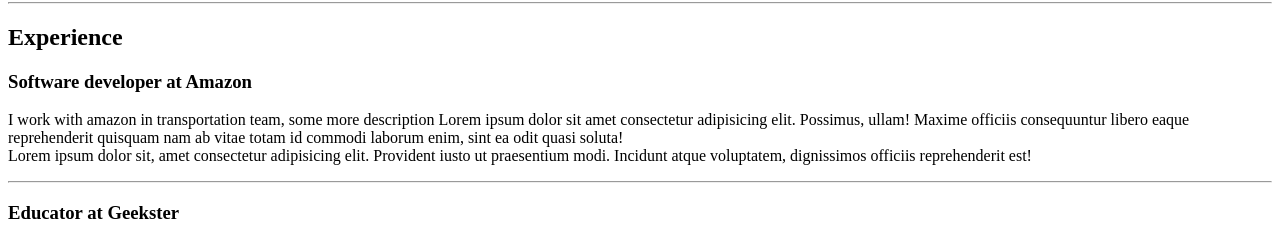
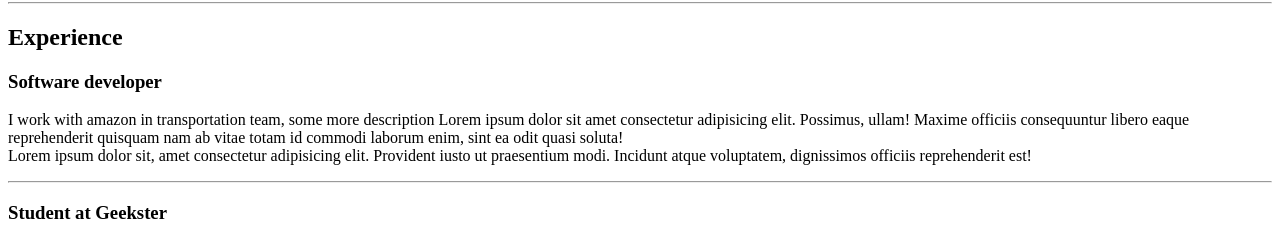
Before and after one commit to Hasmerafsanjani/Resume_Geekster, a plain HTML site: page index.html in a window 1280 px wide. Shown: the part 300-540 px from the top of the page. Drawn offline with Linux system fonts and the light colour scheme.

Commit message:
Update index.html

```diff
--- a/index.html
+++ b/index.html
@@ -17,14 +17,14 @@
     <a href="https://github.com/Hasmerafsanjani">Github</a>
     <hr>
     <h2>Experience</h2>
-    <h3> Software developer at Amazon</h3>
+    <h3> Software developer</h3>
     <p>I work with amazon in transportation team, some more description Lorem ipsum dolor sit amet consectetur adipisicing elit. Possimus, ullam! Maxime officiis consequuntur libero eaque reprehenderit quisquam nam ab vitae totam id commodi laborum enim, sint ea odit quasi soluta!
         <br>
     Lorem ipsum dolor sit, amet consectetur adipisicing elit. Provident iusto ut praesentium modi. Incidunt atque voluptatem, dignissimos officiis reprehenderit est!
     </p>
     <hr>
 
-    <h3> Educator at Geekster</h3>
+    <h3> Student at Geekster</h3>
     <p>Lorem, ipsum dolor sit amet consectetur adipisicing elit. Tempora cum inventore aliquam, nulla eos dignissimos ipsum voluptas id, dolores suscipit totam nostrum perferendis alias, expedita quaerat distinctio asperiores! Nobis, aliquid.
         Lorem ipsum dolor sit amet consectetur adipisicing elit. Facere ipsa ab qui autem nesciunt vel consequatur non totam, temporibus excepturi voluptatem iure impedit ut repellendus earum necessitatibus nemo eligendi, animi debitis reiciendis suscipit. Unde iure obcaecati dolores, numquam quibusdam rerum facilis a quam quos ad ullam consectetur reiciendis deserunt similique.
     </p>
```
